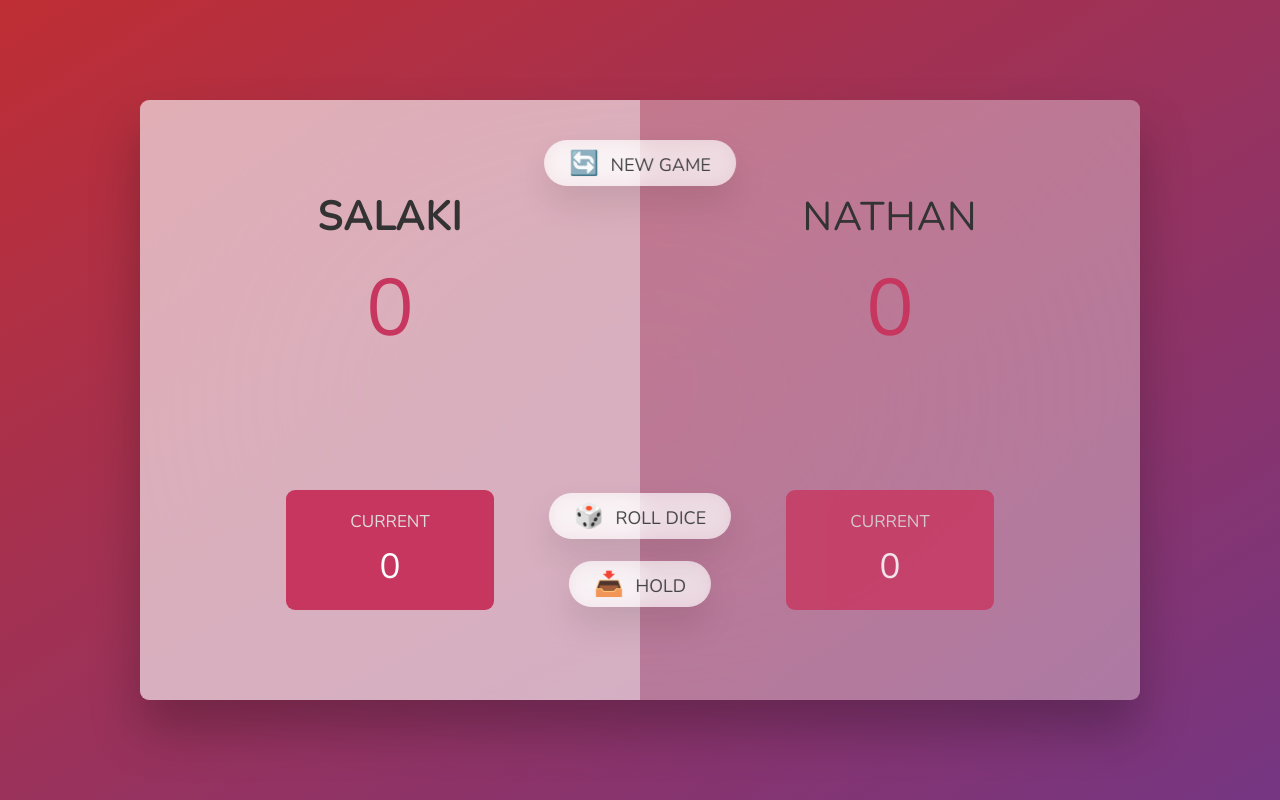
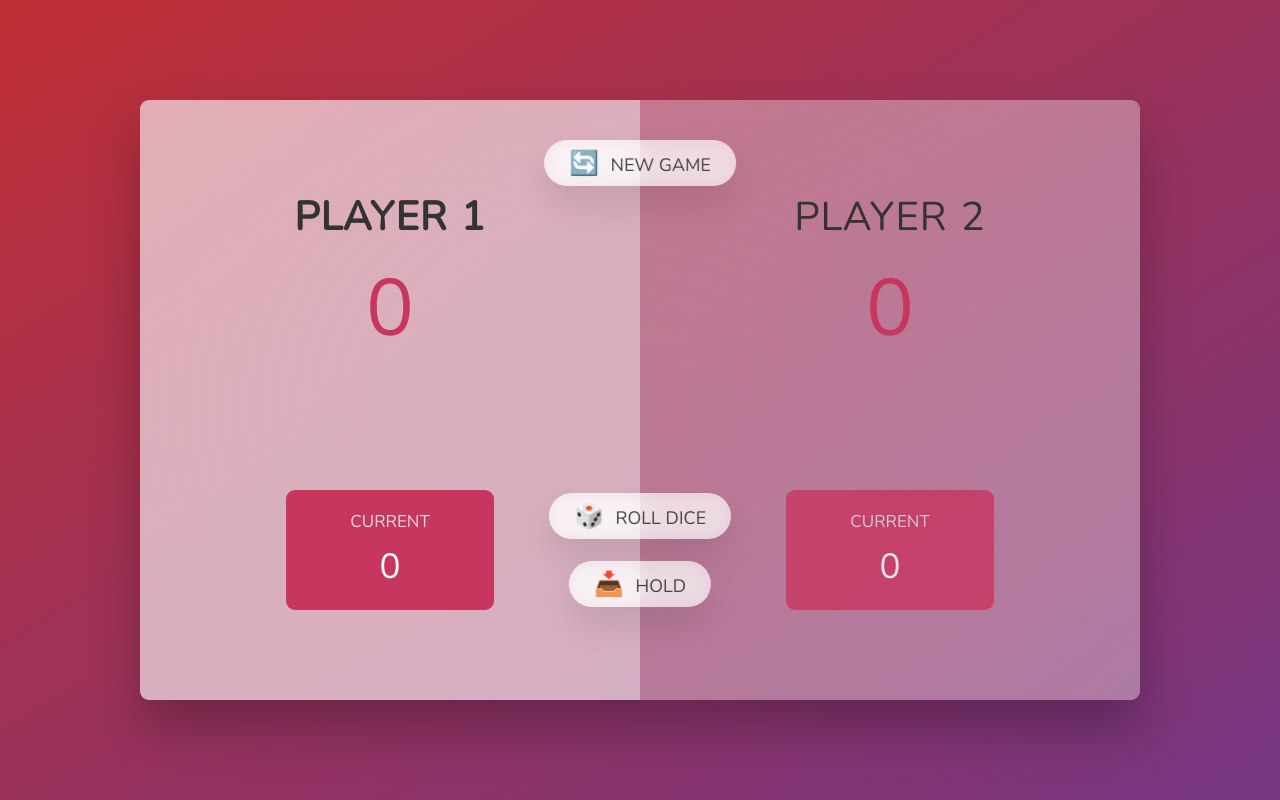
Before and after one commit to Oshioke-Salaki/The-Pick-Game, a plain HTML site: page index.html in a window 1280 px wide. Drawn offline with nearby package versions, Linux system fonts and the light colour scheme.

Commit message:
Finished

```diff
--- a/index.html
+++ b/index.html
@@ -12,7 +12,7 @@
 <body>
     <main>
         <section class="player player--0 player--active">
-            <h2 class="name" id="name--0">Salaki</h2>
+            <h2 class="name" id="name--0">Player 1</h2>
             <p class="score" id="score--0">43</p>
             <div class="current">
                 <p class="current-label">Current</p>
@@ -20,7 +20,7 @@
             </div>
         </section>
         <section class="player player--1">
-            <h2 class="name" id="name--1">Nathan</h2>
+            <h2 class="name" id="name--1">Player 2</h2>
             <p class="score" id="score--1">24</p>
             <div class="current">
                 <p class="current-label">Current</p>
--- a/script.js
+++ b/script.js
@@ -5,6 +5,7 @@ const score0El = document.getElementById('score--0');
 const score1El = document.getElementById('score--1');
 const current0El = document.querySelector('#current--0');
 const current1El = document.querySelector('#current--1');
+const newGame = document.querySelector('.btn--new');
 
 const diceEl = document.querySelector('.dice');
 const btnRoll = document.querySelector('.btn--roll');
@@ -15,17 +16,28 @@ const player1El = document.querySelector('.player--1');
 const players = document.querySelectorAll('.player');
 const currentScores = document.querySelectorAll('.current-score');
 
-let scores = [0, 0];
-let currentScore = 0;
-let activePlayer = 0;
-// let currentScore1 = 0;
+let scores, currentScore, activePlayer, playing;
 
-let playing = true;
+const init = function() {
+    //Starting conditions
+    scores = [0, 0];
+    currentScore = 0;
+    activePlayer = 0;
+    playing = true;
 
-//Starting conditions
-score0El.textContent = 0;
-score1El.textContent = 0;
-diceEl.classList.add('hidden');
+    score0El.textContent = 0;
+    score1El.textContent = 0;
+    current0El.textContent = 0;
+    current1El.textContent = 0;
+
+    diceEl.classList.add('hidden');
+    player0El.classList.remove('player--winner');
+    player1El.classList.remove('player--winner');
+    player1El.classList.remove('player--active');
+    player0El.classList.add('player--active');
+};
+
+init();
 
 const changePlayer = function() {
     document.getElementById(`current--${activePlayer}`).textContent = 0;
@@ -59,8 +71,9 @@ function holdFxn() {
         document.getElementById(`score--${activePlayer}`).textContent =
             scores[activePlayer];
 
-        if (scores[activePlayer] >= 100) {
+        if (scores[activePlayer] >= 10) {
             playing = false;
+            diceEl.classList.add('hidden');
             document
                 .querySelector(`.player--${activePlayer}`)
                 .classList.add('player--winner');
@@ -73,6 +86,8 @@ function holdFxn() {
     }
 }
 
+newGame.addEventListener('click', init);
+
 btnRoll.addEventListener('click', rollDiceFxn);
 
 btnHold.addEventListener('click', holdFxn);
```
